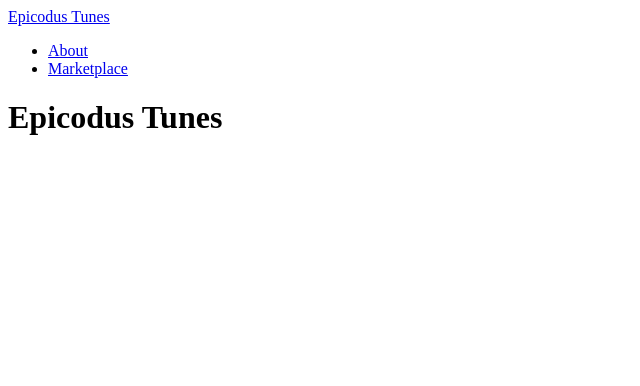
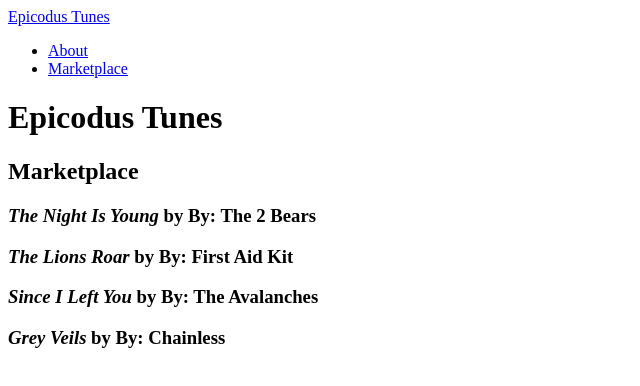
Before and after one commit to BWHellar/Record-Store, an Angular app: page /marketplace in a window 1280 px wide. Before the commit this address led to /. Shown: the top 386 px of the page, without its empty margins (0-640 px from the left). Built offline with nearby package versions, Linux system fonts and the light colour scheme.

Commit message:
different album pages

```diff
--- /dev/null
+++ b/src/app/album-detail/album-detail.component.html
@@ -0,0 +1,3 @@
+<p>
+  album-detail works!
+</p>
--- /dev/null
+++ b/src/app/album-detail/album-detail.component.ts
@@ -0,0 +1,15 @@
+import { Component, OnInit } from '@angular/core';
+
+@Component({
+  selector: 'app-album-detail',
+  templateUrl: './album-detail.component.html',
+  styleUrls: ['./album-detail.component.css']
+})
+export class AlbumDetailComponent implements OnInit {
+
+  constructor() { }
+
+  ngOnInit() {
+  }
+
+}
--- /dev/null
+++ b/src/app/album.model.ts
@@ -0,0 +1,3 @@
+export class Album {
+  constructor (public title: string, public artist: string, public description: string, public id: number){ }
+}
--- a/src/app/app.module.ts
+++ b/src/app/app.module.ts
@@ -8,13 +8,15 @@
 import { routing } from './app.routing';
 import { AboutComponent } from './about/about.component';
 import { MarketplaceComponent } from './marketplace/marketplace.component';
+import { AlbumDetailComponent } from './album-detail/album-detail.component';
 
 @NgModule({
   declarations: [
     AppComponent,
     WelcomeComponent,
     AboutComponent,
-    MarketplaceComponent
+    MarketplaceComponent,
+    AlbumDetailComponent
   ],
   imports: [
     BrowserModule,
--- a/src/app/marketplace/marketplace.component.html
+++ b/src/app/marketplace/marketplace.component.html
@@ -1,3 +1,7 @@
 <h2>Marketplace</h2>
 
-<p>All our fine products will be listed here shortly!</p>
+<div *ngFor="let album of albums" (click)="goToDetailPage(album)" class="panel panel-default">
+  <div class="panel-body">
+    <h3><em>{{album.title}}</em> by {{album.artist}}</h3>
+  </div>
+</div>
--- a/src/app/marketplace/marketplace.component.ts
+++ b/src/app/marketplace/marketplace.component.ts
@@ -1,15 +1,25 @@
-import { Component, OnInit } from '@angular/core';
+import { Component } from '@angular/core';
+import { Album } from '../album.model';
+import { Router } from '@angular/router';
 
 @Component({
   selector: 'app-marketplace',
   templateUrl: './marketplace.component.html',
   styleUrls: ['./marketplace.component.css']
 })
-export class MarketplaceComponent implements OnInit {
+export class MarketplaceComponent {
 
-  constructor() { }
+  constructor(private router: Router){}
 
-  ngOnInit() {
-  }
+  albums: Album[] = [
+      new Album("The Night Is Young", "By: The 2 Bears",
+      "Raf Rundell and Joe Goddard return with more four-to-the-floor fun, this time seemingly aimed at thirtysomethings coming to terms with their lost youth", 1),
+      new Album("The Lions Roar", "By: First Aid Kit", " With its soaring flutes and layered harmonies, \"The Lion\'s Roar\" conjures the pastoral, almost Andean sound of Fleet Foxes\' \"Your Protector.\" Stomping drums and a strummed acoustic guitar bring welcome fire to the mix. However, it\'s the Söderberg sisters\' soulful vocal harmonies — especially during a short but haunting a cappella interlude — that set First Aid Kit apart.", 2),
+      new Album ("Since I Left You", "By: The Avalanches", "Much of the beauty of the opening title song and its accompanying track, \"Stay Another Season,\" lies in the way that the Avalanches turn obvious sonic mismatches into something all their own. It\'s not too common that you\'ll hear a sample of a horse, a rastafarian singer, and an invitation to a Club Med disco all in the same song, but somehow it makes perfect sense under the masterful direction of the Avalanches.", 3),
+      new Album ("Grey Veils", "By: Chainless", "Symphonic compositions coupled with plunderphonic-sample styled beats make for an intensely brooding vibe that'll either stir you up or shake you down depending on your disposition.", 4)
+  ];
 
+  goToDetailPage(clickedAlbum: Album) {
+    this.router.navigate(['albums', clickedAlbum.id]);
+  };
 }
```
Also changed, not shown: src/app/app.routing.ts (+9 -0 lines), src/app/album-detail/album-detail.component.css (added), 1 other file (tests, documents, lock files or other folders).
